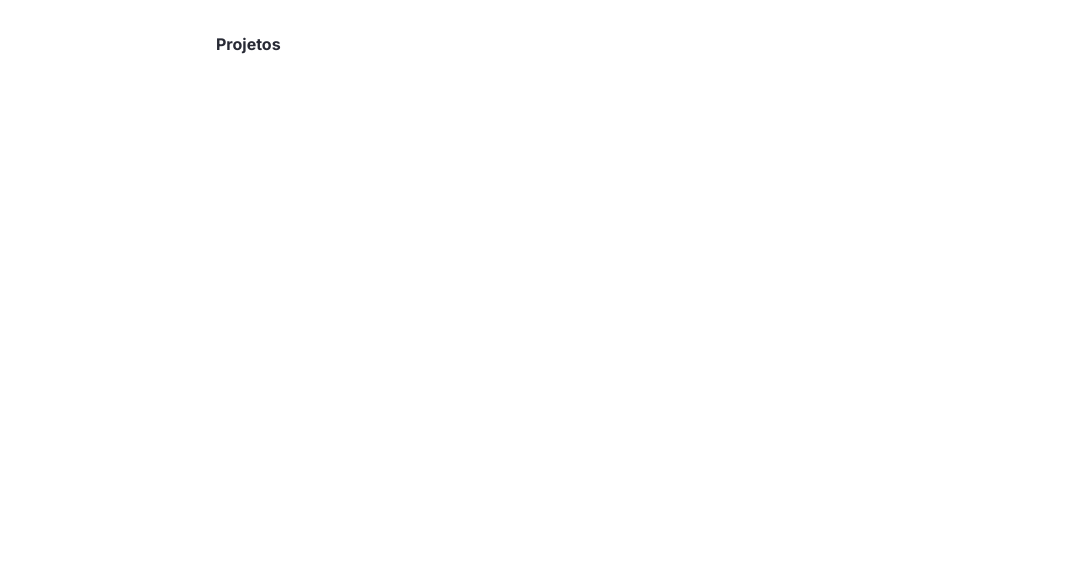
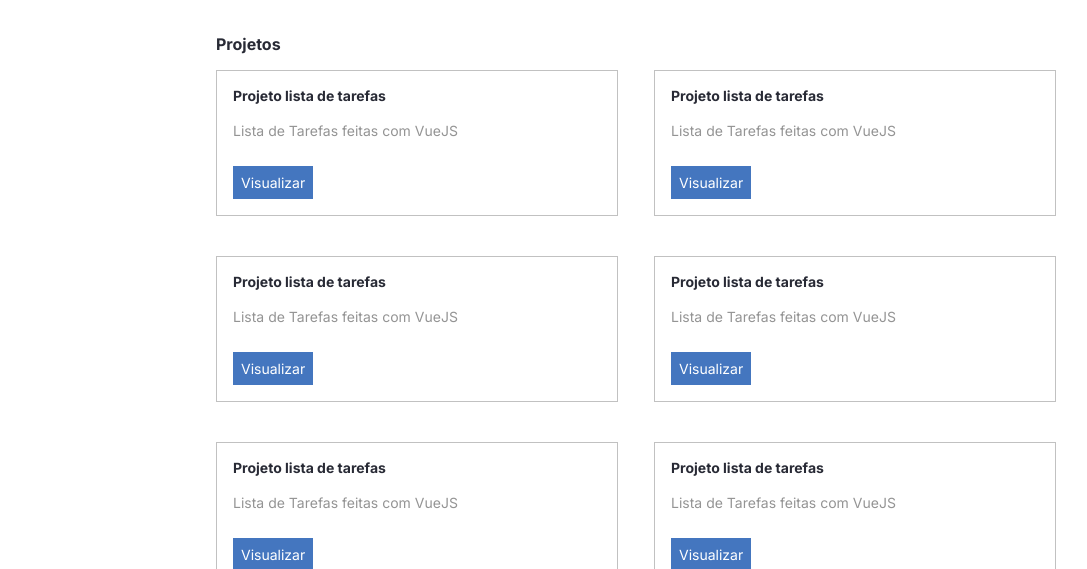
Before and after one commit to daianearruda/portifolio-react, a React (Create React App) app in the folder portifolio/: page / in a window 1280 px wide. Shown: the part 383-952 px from the top of the page, without its empty margins (96-1183 px from the left). Before the commit the page ends 800 px from the top, so only its background shows below. Built offline with nearby package versions, Linux system fonts and the light colour scheme; a web font is replaced by a local one.

Commit message:
criando seção e componentes projeto

```diff
--- /dev/null
+++ b/portifolio/src/components/projeto/index.tsx
@@ -0,0 +1,14 @@
+import Paragrafo from '../Paragrafo'
+import Title from '../title'
+
+import { Card, LinkBotao } from './styles'
+
+const Projeto = () => (
+  <Card>
+    <Title> Projeto lista de tarefas</Title>
+    <Paragrafo tipo="secundario">Lista de Tarefas feitas com VueJS</Paragrafo>
+    <LinkBotao>Visualizar</LinkBotao>
+  </Card>
+)
+
+export default Projeto
--- /dev/null
+++ b/portifolio/src/components/projeto/styles.ts
@@ -0,0 +1,16 @@
+import styled from 'styled-components'
+
+export const Card = styled.div`
+  border: 1px solid #c1c1c1;
+  padding: 16px;
+`
+
+export const LinkBotao = styled.a`
+  color: #fff;
+  font-size: 14px;
+  background-color: #4476bf;
+  text-decoration: none;
+  padding: 8px;
+  display: inline-block;
+  margin-top: 24px;
+`
--- a/portifolio/src/containers/Sobre/index.tsx
+++ b/portifolio/src/containers/Sobre/index.tsx
@@ -10,7 +10,7 @@ const Sobre = () => (
       Lorem ipsum dolor sit amet consectetur adipisicing elit. Sunt id atque nam ad, inventore, reiciendis cupiditate, tenetur molestiae doloremque culpa necessitatibus nulla soluta. Fugit consequuntur rem molestiae in necessitatibus recusandae!
     </Paragrafo>
     <GithubSecao>
-      <img src="https://github-readme-stats.vercel.app/api?username=daianearrudaa&show_icons=true&theme=dracula&include_all_commits=true&count_private=false" />
+      <img src="https://github-readme-stats.vercel.app/api?username=daianearrudaa&show_icons=true&theme=dracula&include_all_commits=true&count_private=true"/>
       <img src="https://github-readme-stats.vercel.app/api/top-langs/?username=daianearrudaa&layout=compact&langs_count=7&theme=dracula" />
     </GithubSecao>
   </section>
--- a/portifolio/src/containers/projetos/index.tsx
+++ b/portifolio/src/containers/projetos/index.tsx
@@ -1,8 +1,37 @@
 import Title from '../../components/title'
+import Projeto from '../../components/projeto'
+
+import { Lista } from './styles'
 
 const Projetos = () => (
   <section>
     <Title fontSize={16}>Projetos</Title>
+    <Lista>
+      <li>
+        <Projeto></Projeto>
+      </li>
+      <li>
+        <Projeto></Projeto>
+      </li>
+      <li>
+        <Projeto></Projeto>
+      </li>
+      <li>
+        <Projeto></Projeto>
+      </li>
+      <li>
+        <Projeto></Projeto>
+      </li>
+      <li>
+        <Projeto></Projeto>
+      </li>
+      <li>
+        <Projeto></Projeto>
+      </li>
+      <li>
+        <Projeto></Projeto>
+      </li>
+    </Lista>
   </section>
 )
 
--- /dev/null
+++ b/portifolio/src/containers/projetos/styles.ts
@@ -0,0 +1,14 @@
+import styled from 'styled-components'
+
+export const Lista = styled.ul`
+  display: grid;
+  grid-template-columns: 1fr 1fr;
+  column-gap: 36px;
+  row-gap: 40px;
+
+  @media (max-width: 768px) {
+    grid-template-columns: 1fr;
+    column-gap: 0;
+    row-gap: 16px;
+  }
+`
--- a/portifolio/src/styles.ts
+++ b/portifolio/src/styles.ts
@@ -5,6 +5,7 @@ const EstiloGlobal = createGlobalStyle`
     margin: 0;
     padding: 0;
     font-family: 'Inter', sans-serif;
+    list-style: none;
   }
 
   body{
```
